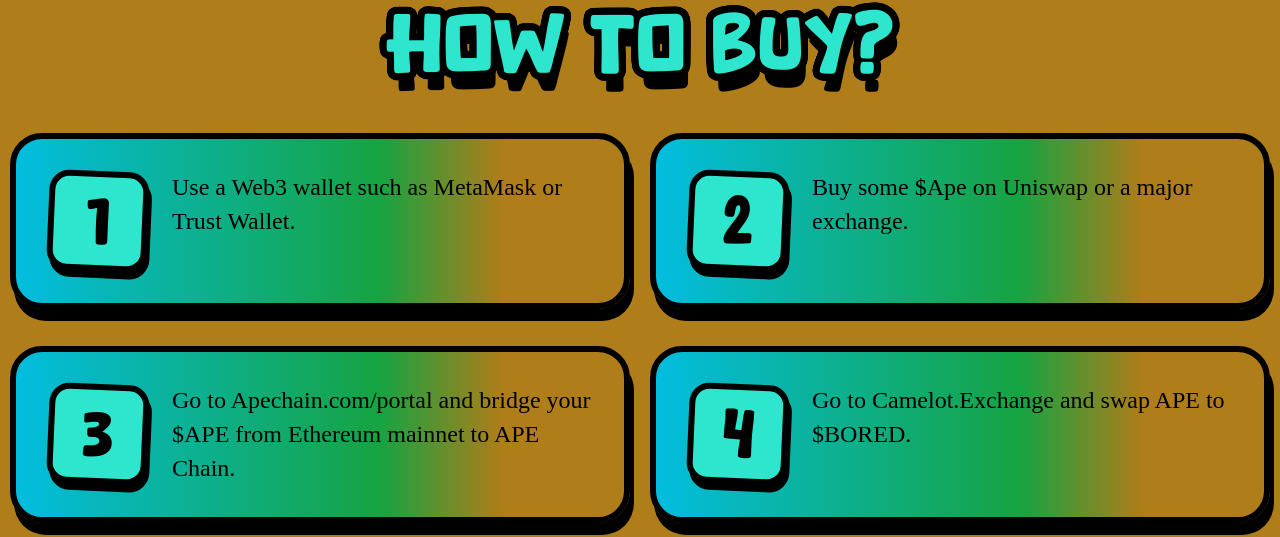
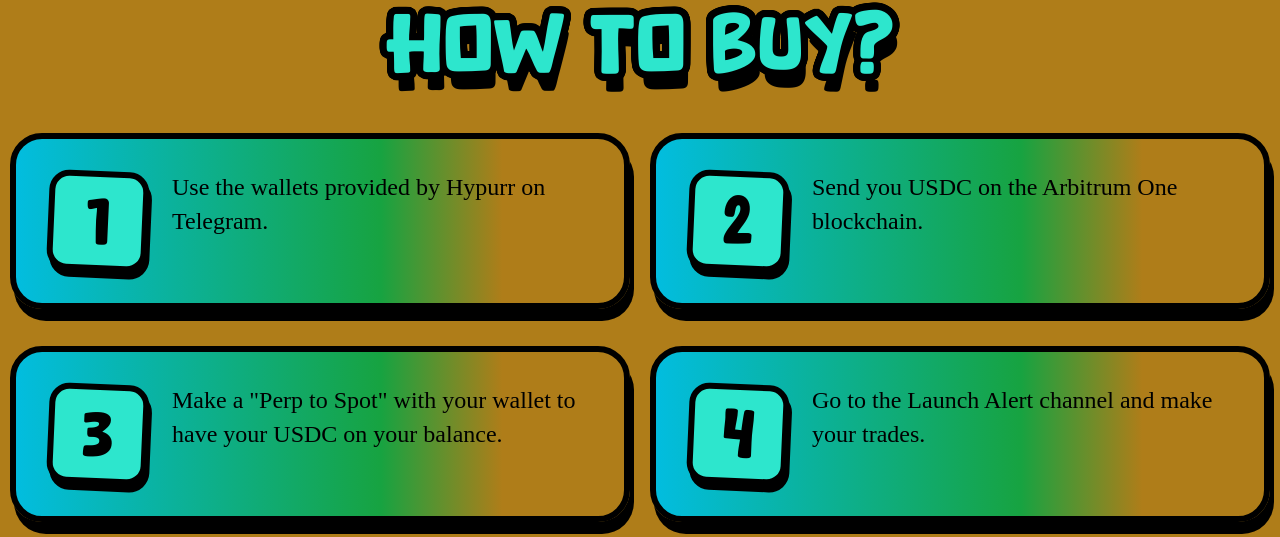
Before and after one commit to xvHollow/AXOLUME, a plain HTML site: page index.html in a window 1280 px wide. Shown: the part 3001-3538 px from the top of the page. Drawn offline with Linux system fonts and the light colour scheme; files whose address does not match are found by name.

Commit message:
Update index.html

```diff
--- a/index.html
+++ b/index.html
@@ -233,25 +233,25 @@
             <div class="buy__item">
               <div class="buy__number">1</div>
               <p class="buy__text">
-                Use a Web3 wallet such as MetaMask or Trust Wallet.
+                Use the wallets provided by Hypurr on Telegram.
               </p>
             </div>
             <div class="buy__item">
               <div class="buy__number">2</div>
               <p class="buy__text">
-                Buy some $Ape on Uniswap or a major exchange.
+                Send you USDC on the Arbitrum One blockchain.
               </p>
             </div>
             <div class="buy__item">
               <div class="buy__number">3</div>
               <p class="buy__text">
-                Go to Apechain.com/portal and bridge your $APE from Ethereum mainnet to APE Chain.
+                Make a "Perp to Spot" with your wallet to have your USDC on your balance.
               </p>
             </div>
             <div class="buy__item">
               <div class="buy__number">4</div>
               <p class="buy__text">
-                Go to Camelot.Exchange and swap APE to $BORED.
+                Go to the Launch Alert channel and make your trades.
               </p>
             </div>
           </div>
```
